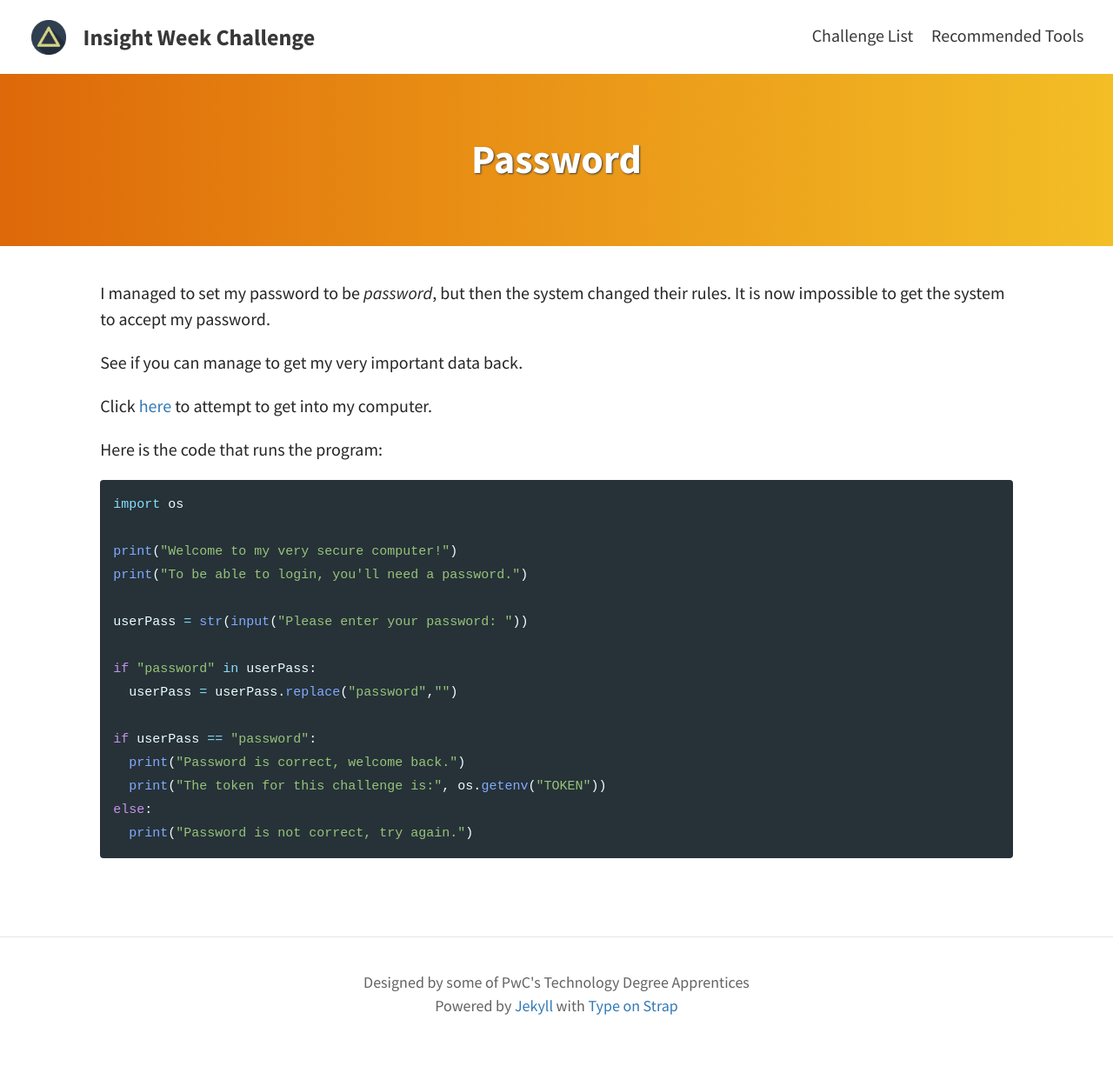
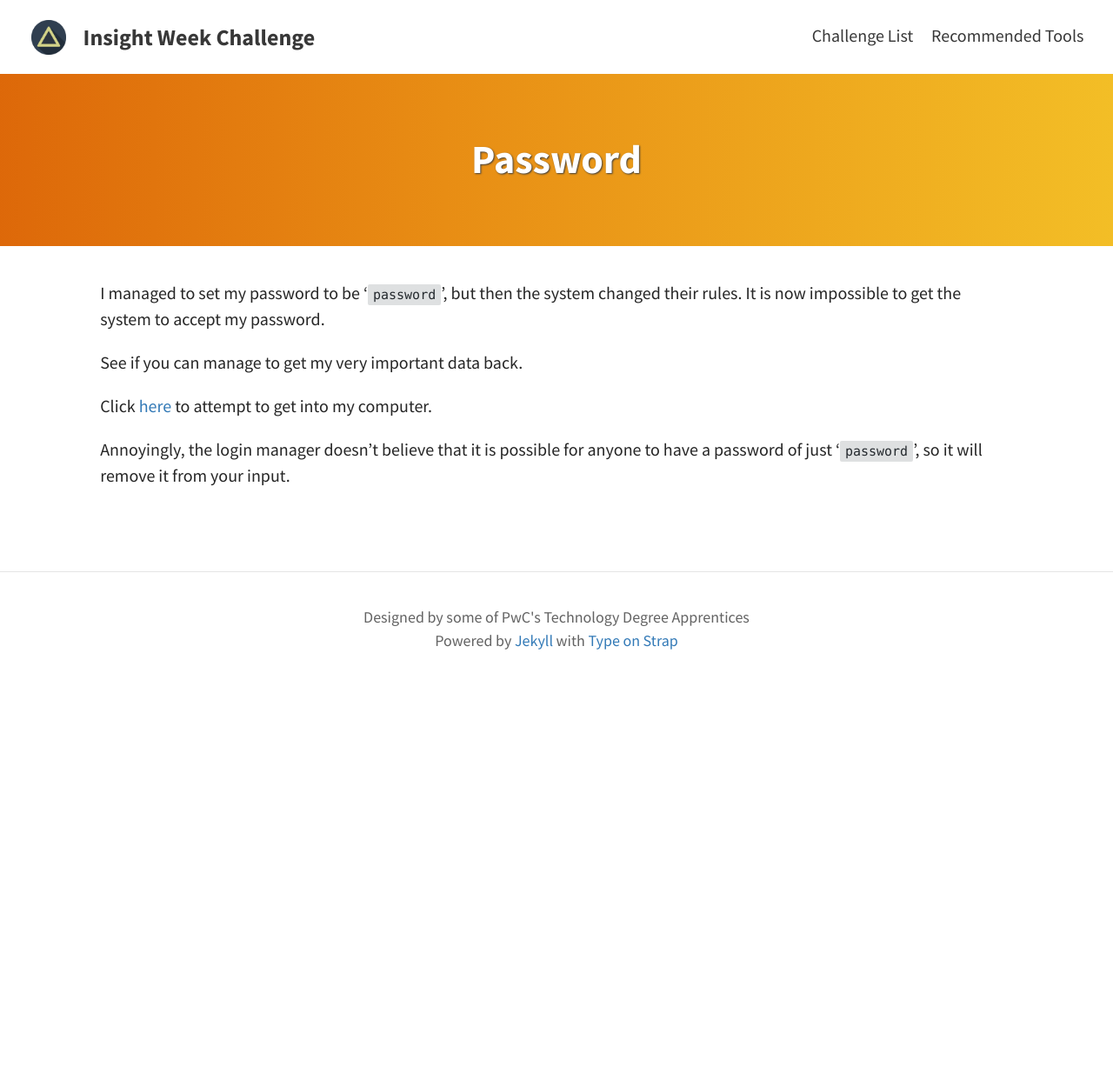
Before and after one commit to jnk838/insight-week-challenge, a Jekyll site: the page built from pages/challenges/password.md, in a window 1280 px wide. Shown: the whole page at 87% size. Built offline with Jekyll 4.4.1, drawn with Linux system fonts in a browser that asks for light colours; after the commit the page ends 900 px from its top, so only the background shows below that.

Commit message:
Modified difficulty of password challenge
Removed the code, but explained in words. Also downgraded to medium difficulty.

````diff
--- a/_data/challenges.yml
+++ b/_data/challenges.yml
@@ -8,7 +8,7 @@
   difficulty: 1
   link: ./hidden
 - name: Password
-  difficulty: 3
+  difficulty: 2
   link: ./password
 - name: Silly String
   difficulty: 1
--- a/pages/challenges/password.md
+++ b/pages/challenges/password.md
@@ -5,7 +5,7 @@ permalink: /challenges/password
 hide: true
 ---
 
-I managed to set my password to be *password*, but then the system changed
+I managed to set my password to be '`password`', but then the system changed
 their rules. It is now impossible to get the system to accept my password.
 
 See if you can manage to get my very important data back.
@@ -13,22 +13,5 @@ See if you can manage to get my very important data back.
 Click [here](https://PasswordIsPassword.jac0bwilson.repl.run) to attempt to
 get into my computer.
 
-Here is the code that runs the program:
-
-```python
-import os
-
-print("Welcome to my very secure computer!")
-print("To be able to login, you'll need a password.")
-
-userPass = str(input("Please enter your password: "))
-
-if "password" in userPass:
-  userPass = userPass.replace("password","")
-
-if userPass == "password":
-  print("Password is correct, welcome back.")
-  print("The token for this challenge is:", os.getenv("TOKEN"))
-else:
-  print("Password is not correct, try again.")
-```
+Annoyingly, the login manager doesn't believe that it is possible for anyone to
+have a password of just '`password`', so it will remove it from your input.
````
